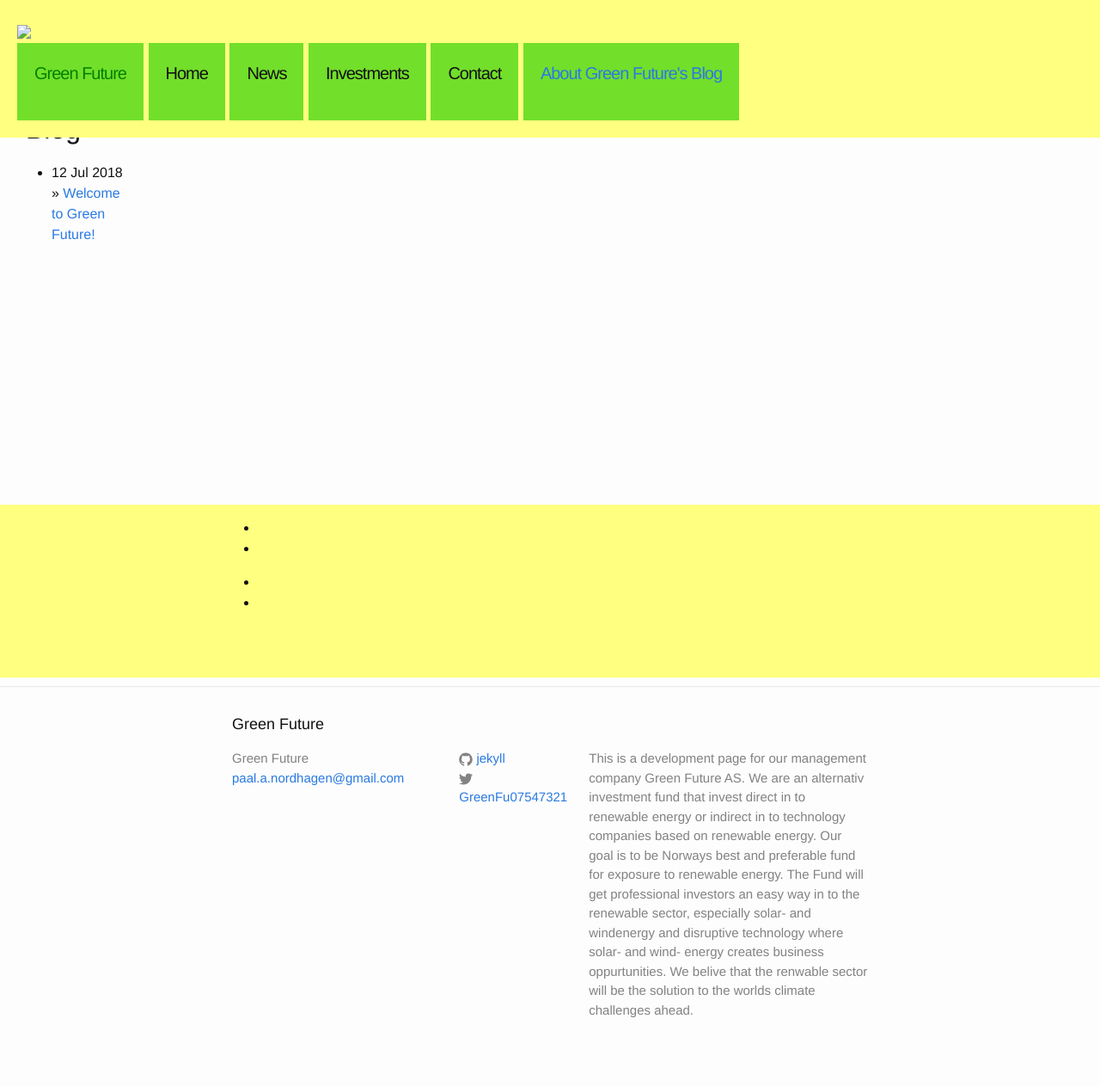
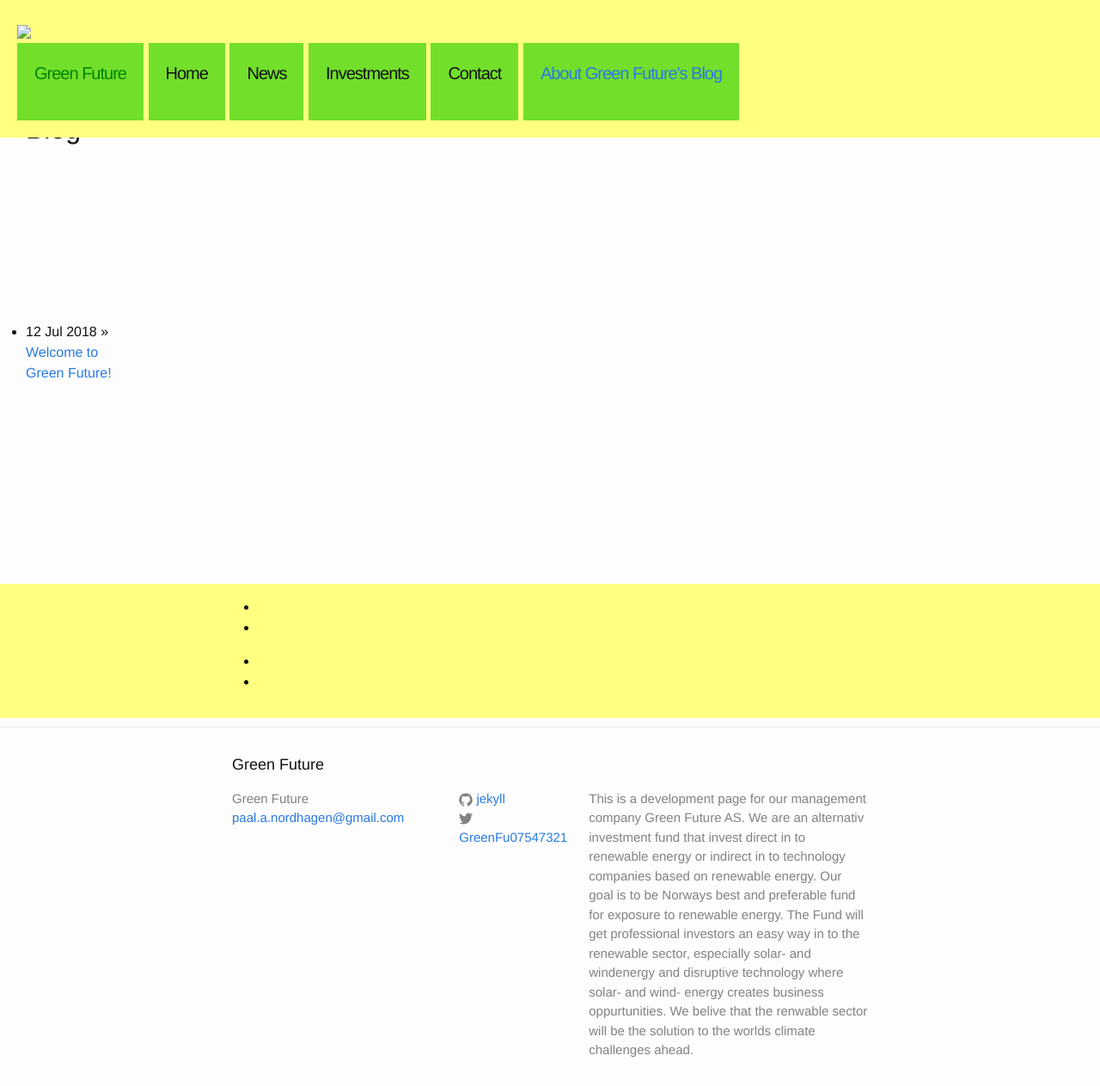
Before and after one commit to Paal-August/Paal-August.github.io, a Jekyll site: the page built from Blog/index.html, in a window 1280 px wide and 1263 px high. Shown: the whole window at 86% size. Built offline with Jekyll 4.4.1, drawn with Linux system fonts in a browser that asks for light colours.

Commit message:
Update _layout.scss

```diff
--- a/_sass/_layout.scss
+++ b/_sass/_layout.scss
@@ -347,3 +347,10 @@
         }
     }
 }
+
+/**
+ * Green Future´s blog
+ */
+.posts{
+     margin:200px 0 0 0;
+}
```
